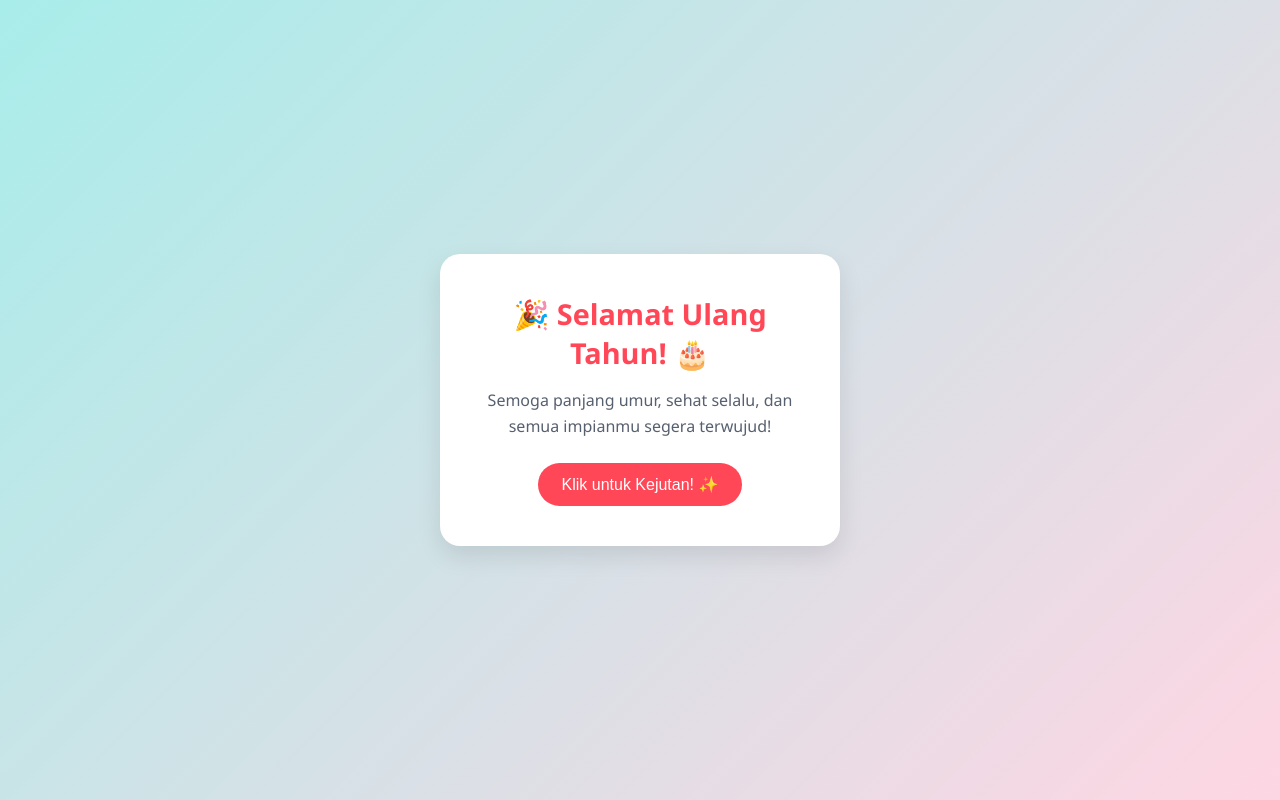
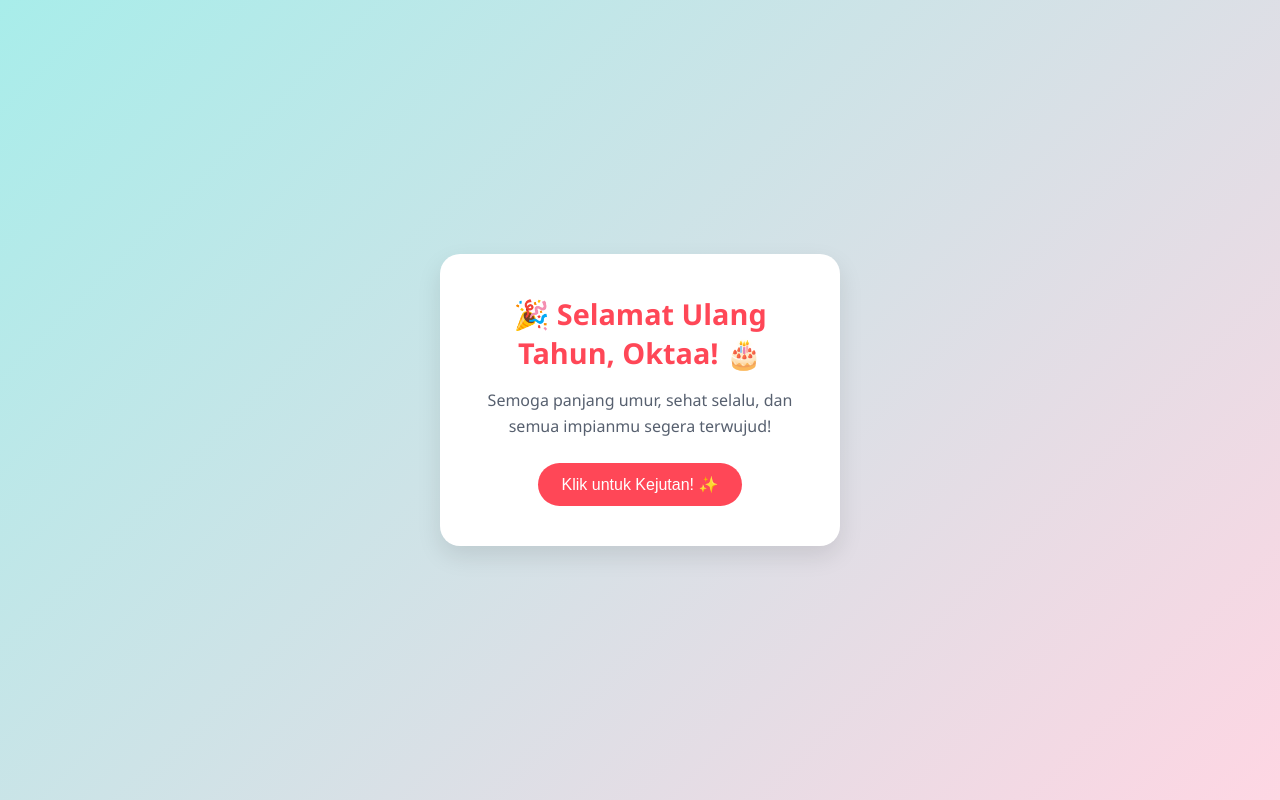
Before and after one commit to maiyoo07/selamat-hbd, a plain HTML site: page index.html in a window 1280 px wide. Drawn offline with nearby package versions, Linux system fonts and the light colour scheme.

Commit message:
Update index.html

```diff
--- a/index.html
+++ b/index.html
@@ -3,14 +3,14 @@
 <head>
   <meta charset="UTF-8">
   <meta name="viewport" content="width=device-width, initial-scale=1.0">
-  <title>Selamat Ulang Tahun!</title>
+  <title>Selamat Ulang Tahun, Oktaa!</title>
   <link rel="stylesheet" href="style.css">
   <!-- Library Konfeti -->
   <script src="https://cdn.jsdelivr.net/npm/canvas-confetti@1.6.0/dist/confetti.browser.min.js"></script>
 </head>
 <body>
   <div class="card">
-    <h1 class="title">🎉 Selamat Ulang Tahun! 🎂</h1>
+    <h1 class="title">🎉 Selamat Ulang Tahun, Oktaa! 🎂</h1>
     <p class="message">Semoga panjang umur, sehat selalu, dan semua impianmu segera terwujud!</p>
     <button id="celebrateBtn">Klik untuk Kejutan! ✨</button>
   </div>
```
